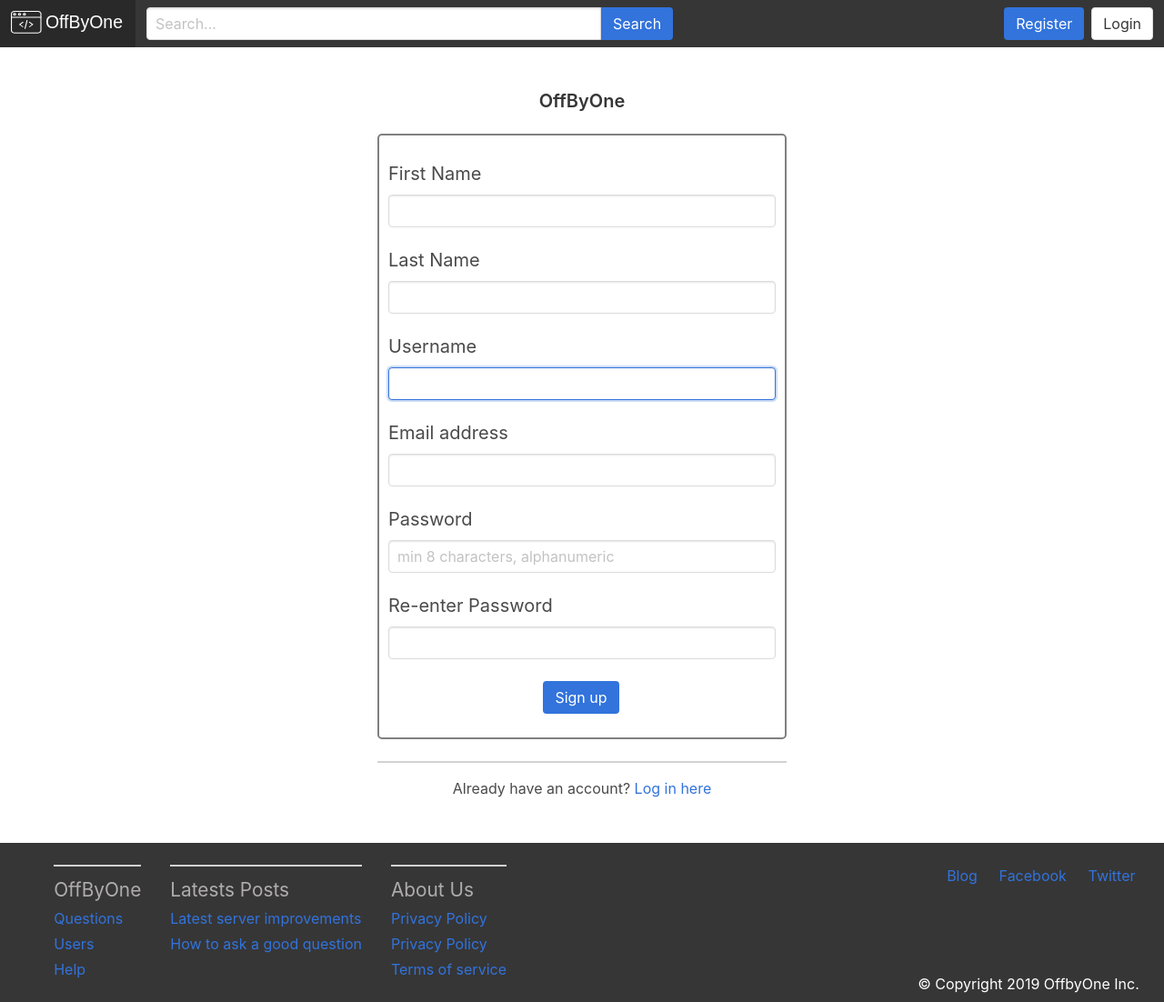
After one commit to rem1niscence/OffByOneBlog, a Django app: page /register/ in a window 1280 px wide. The commit adds this page. Shown: the whole page at 91% size. Run offline with Django 3.2, Linux system fonts and the light colour scheme; some libraries are stand-ins or nearby versions.

Commit message:
Added Login and Register view (with minor refactor)

```diff
--- a/django/common/css/main.css
+++ b/django/common/css/main.css
@@ -94,3 +94,28 @@ hr {
 #accepted {
   background-color: hsl(0, 0%, 86%);
 }
+
+.login-box {
+  max-width: 450px;
+  margin: 0 auto;
+  /* background-color: red; */
+  border: 2px solid gray;
+  padding: 10px;
+  padding-top: 30px;
+  border-radius: 5px;
+}
+
+.login-box .subtitle {
+  margin-bottom: 0.5em;
+}
+
+.login-box .button {
+  margin-left: 40%;
+}
+
+#login-separator {
+  max-width: 450px;
+  margin: 0 auto;
+  margin-top: 1.5em;
+  margin-bottom: 1em;
+}
--- a/django/config/settings.py
+++ b/django/config/settings.py
@@ -130,3 +130,9 @@ STATIC_ROOT = os.path.join(BASE_DIR, 'static')
 STATICFILES_DIRS = [
     os.path.join(BASE_DIR, 'common'),
 ]
+
+LOGIN_URL = 'login'
+
+# TODO: Create views to redirect fields below
+# LOGIN_REDIRECT_URL = ''
+# LOGOUT_REDIRECT_URL = ''
--- a/django/config/urls.py
+++ b/django/config/urls.py
@@ -1,9 +1,14 @@
 from django.contrib import admin
 from django.urls import path, include
 from django.contrib.auth import views
+from qanda.forms import CustomAuhthenticationForm
+from qanda.views import SignUpView
 
 urlpatterns = [
     path('admin/', admin.site.urls),
-    path('login/', views.LoginView.as_view()),
+    path('login/',
+         views.LoginView.as_view(form_class=CustomAuhthenticationForm),
+         name='login'),
+    path('register/', SignUpView.as_view(), name='register'),
     path('', include('qanda.urls')),
 ]
--- a/django/qanda/forms.py
+++ b/django/qanda/forms.py
@@ -1,9 +1,27 @@
 from django import forms
-from django.contrib.auth import get_user_model
-from qanda.models import Question, QuestionVote, Answer, AnswerVote
+from django.contrib.auth import get_user_model, password_validation
+from django.contrib.auth.forms import (AuthenticationForm, UserCreationForm,
+                                       UsernameField)
+from django.utils.translation import gettext_lazy as _
+from qanda.models import Answer, AnswerVote, Question, QuestionVote
 
 
-class QuestionForm(forms.ModelForm):
+class ColorizedErrorFormMixin(forms.ModelForm):
+    error_css_class = 'is-danger'
+
+    def is_valid(self):
+        valid = super(ColorizedErrorFormMixin, self).is_valid()
+        self.add_error_css_class()
+        return valid
+
+    def add_error_css_class(self):
+        for field in self.errors:
+            self.fields[field].widget.attrs.update(
+                {'class': self.fields[field].widget.attrs.get('class', '') +
+                 f' {self.error_css_class}'})
+
+
+class QuestionForm(ColorizedErrorFormMixin, forms.ModelForm):
     error_css_class = 'is-danger'
     user = forms.ModelChoiceField(
         widget=forms.HiddenInput,
@@ -48,10 +66,7 @@ class QuestionForm(forms.ModelForm):
                     'custom_tags', 'You cannot add more than six tags')
             valid = False
 
-        for field in self.errors:
-            self.fields[field].widget.attrs.update(
-                {'class': self.fields[field].widget.attrs.get('class', '') +
-                 f' {self.error_css_class}'})
+        self.add_error_css_class()
         return valid
 
 
@@ -133,3 +148,46 @@ class AnswerAcceptanceForm(forms.ModelForm):
     class Meta:
         model = Answer
         fields = ('accepted', )
+
+
+class CustomAuhthenticationForm(AuthenticationForm):
+    username = UsernameField(
+        widget=forms.TextInput(attrs={'autofocus': True, 'class': 'input'}))
+    password = forms.CharField(
+        label=_("Password"),
+        strip=False,
+        widget=forms.PasswordInput(attrs={'class': 'input'}))
+
+
+class CustomUserCreationForm(ColorizedErrorFormMixin, UserCreationForm):
+    first_name = forms.CharField(
+        max_length=30, widget=forms.TextInput(attrs={"class": "input"}))
+
+    last_name = forms.CharField(
+        max_length=30, widget=forms.TextInput(attrs={"class": "input"}))
+
+    email = forms.EmailField(
+        max_length=254, widget=forms.TextInput(attrs={"class": "input"}))
+
+    username = UsernameField(
+        widget=forms.TextInput(attrs={'autofocus': True, 'class': 'input'}))
+
+    password1 = forms.CharField(
+        label=_("Password"),
+        strip=False,
+        widget=forms.PasswordInput(
+            attrs={"class": "input",
+                   "placeholder": "min 8 characters, alphanumeric"}),
+        help_text=password_validation.password_validators_help_text_html(),
+    )
+    password2 = forms.CharField(
+        label=_("Password confirmation"),
+        widget=forms.PasswordInput(attrs={"class": "input"}),
+        strip=False,
+        help_text=_("Enter the same password as before, for verification."),
+    )
+
+    class Meta:
+        model = get_user_model()
+        fields = ('first_name', 'last_name', 'email',
+                  'username', 'password1', 'password2')
--- a/django/qanda/templates/qanda/ask_question.html
+++ b/django/qanda/templates/qanda/ask_question.html
@@ -32,7 +32,7 @@
         <h2 class="title">Title</h2>
         {{ form.title }}
         {% if form.title.errors %}
-        <div class="has-text-danger">{{form.title.errors}}</div>
+        <p class="has-text-danger">{{form.title.errors}}</p>
         {% endif %}
         <h2 class="title" style="margin-top: 1.2em">Body</h2>
         {{ form.body }}
--- a/django/qanda/views.py
+++ b/django/qanda/views.py
@@ -2,12 +2,14 @@ from django.core.exceptions import PermissionDenied
 from django.http import HttpResponseBadRequest
 from django.shortcuts import redirect, reverse
 from django.views.generic import CreateView, DetailView, UpdateView
-from qanda.forms import (AnswerForm, AnswerVoteForm, QuestionForm,
+from qanda.forms import (AnswerForm, AnswerVoteForm,
+                         QuestionForm, CustomUserCreationForm,
                          QuestionVoteForm, AnswerAcceptanceForm)
 from qanda.models import Answer, AnswerVote, Question, QuestionVote, Tag
+from django.contrib.auth.mixins import LoginRequiredMixin
 
 
-class CreateQuestion(CreateView):
+class CreateQuestion(LoginRequiredMixin, CreateView):
     template_name = 'qanda/ask_question.html'
     form_class = QuestionForm
 
@@ -106,7 +108,7 @@ class QuestionDetail(DetailView):
         return ctx
 
 
-class QuestionVoteCreate(CreateView):
+class QuestionVoteCreate(LoginRequiredMixin, CreateView):
     form_class = QuestionVoteForm
 
     def get_initial(self):
@@ -124,7 +126,7 @@ class QuestionVoteCreate(CreateView):
         return redirect(to=self.get_success_url())
 
 
-class QuestionVoteUpdate(UpdateView):
+class QuestionVoteUpdate(LoginRequiredMixin, UpdateView):
     form_class = QuestionVoteForm
     queryset = QuestionVote.objects.all()
 
@@ -143,7 +145,7 @@ class QuestionVoteUpdate(UpdateView):
         return redirect(to=self.get_success_url())
 
 
-class AnswerCreate(CreateView):
+class AnswerCreate(LoginRequiredMixin, CreateView):
     form_class = AnswerForm
 
     def get_initial(self):
@@ -159,7 +161,7 @@ class AnswerCreate(CreateView):
         })
 
 
-class AnswerVoteCreate(CreateView):
+class AnswerVoteCreate(LoginRequiredMixin, CreateView):
     form_class = AnswerVoteForm
 
     def get_initial(self):
@@ -175,7 +177,7 @@ class AnswerVoteCreate(CreateView):
         return redirect(to=self.get_success_url())
 
 
-class AnswerVoteUpdate(UpdateView):
+class AnswerVoteUpdate(LoginRequiredMixin, UpdateView):
     form_class = AnswerVoteForm
     queryset = AnswerVote.objects.all()
 
@@ -192,9 +194,14 @@ class AnswerVoteUpdate(UpdateView):
         return redirect(to=self.get_success_url())
 
 
-class UpdateAnswerAcceptanceView(UpdateView):
+class UpdateAnswerAcceptanceView(LoginRequiredMixin, UpdateView):
     form_class = AnswerAcceptanceForm
     queryset = Answer.objects.all()
 
     def get_success_url(self):
         return self.object.question.get_absolute_url()
+
+
+class SignUpView(CreateView):
+    form_class = CustomUserCreationForm
+    template_name = 'registration/register.html'
--- a/django/templates/core/base.html
+++ b/django/templates/core/base.html
@@ -41,8 +41,8 @@
         <div class="navbar-end">
           <div class="navbar-item">
             <div class="buttons">
-              <a class="button is-link">Register</a>
-              <a class="button">Login</a>
+              <a class="button is-link" href="{% url 'register' %}">Register</a>
+              <a class="button" href="{% url 'login' %}">Login</a>
             </div>
           </div>
         </div>
--- /dev/null
+++ b/django/templates/registration/register.html
@@ -0,0 +1,70 @@
+{% extends 'core/base.html' %}
+
+{% block title %}Register | {{block.super}} {% endblock title %}
+
+{% block body %}
+
+<div class="section">
+  <div class="container">
+    <div class="columns is-centered">
+      <div class="column is-half">
+        <p class="title has-text-centered is-size-5">OffByOne</p>
+        <div class="login-box">
+          <form action="" method="post">
+            {% csrf_token %}
+            {% for error in form.non_field_errors %}
+            <p class="has-text-danger">{{error}}</p>
+            <br>
+            {% endfor %}
+            <p class="subtitle">First Name</p>
+            {{form.first_name}}
+            <br><br>
+            <p class="subtitle">Last Name</p>
+            {{form.last_name}}
+            <br><br>
+            <p class="subtitle">Username</p>
+            {{form.username}}
+            {% if form.username.errors %}
+              {% for error in form.username.errors %}
+                <p class="has-text-danger">{{error}}</p>
+                <br>
+              {% endfor %}
+            {% else %}
+                <br>
+            {% endif %}
+            <br>
+            <p class="subtitle">Email address</p>
+            {{form.email}}
+            {% if form.email.errors %}
+              {% for error in form.email.errors %}
+                <p class="has-text-danger">{{error}}</p>
+              {% endfor %}
+            {% else %}
+                <br>
+            {% endif %}
+            <br>
+            <p class="subtitle">Password</p>
+            {{form.password1}}
+            <br><br>
+            <p class="subtitle">Re-enter Password</p>
+            {{form.password2}}
+            {% if form.password2.errors %}
+              {% for error in form.password2.errors %}
+              <p class="has-text-danger">{{error}}</p>
+              {% endfor %}
+            {% else %}
+              <br>
+            {% endif %}
+            <br>
+            <input type="submit" value="Sign up" class="button is-link" style="margin-bottom: 1em">
+          </form>
+        </div>
+        <hr id="login-separator">
+        <p class="has-text-centered">Already have an account? <a class="is-link" href="{% url 'login' %}">Log in
+            here</a></p>
+      </div>
+    </div>
+  </div>
+</div>
+
+{% endblock body %}
```
Also changed, not shown: django/qanda/templates/qanda/common/list_answers.html (added, +41 -0 lines), django/qanda/templates/qanda/common/post_answer.html (added, +14 -0 lines), django/qanda/templates/qanda/question_detail.html (+2 -53 lines), django/templates/registration/login.html (+50 -6 lines).
